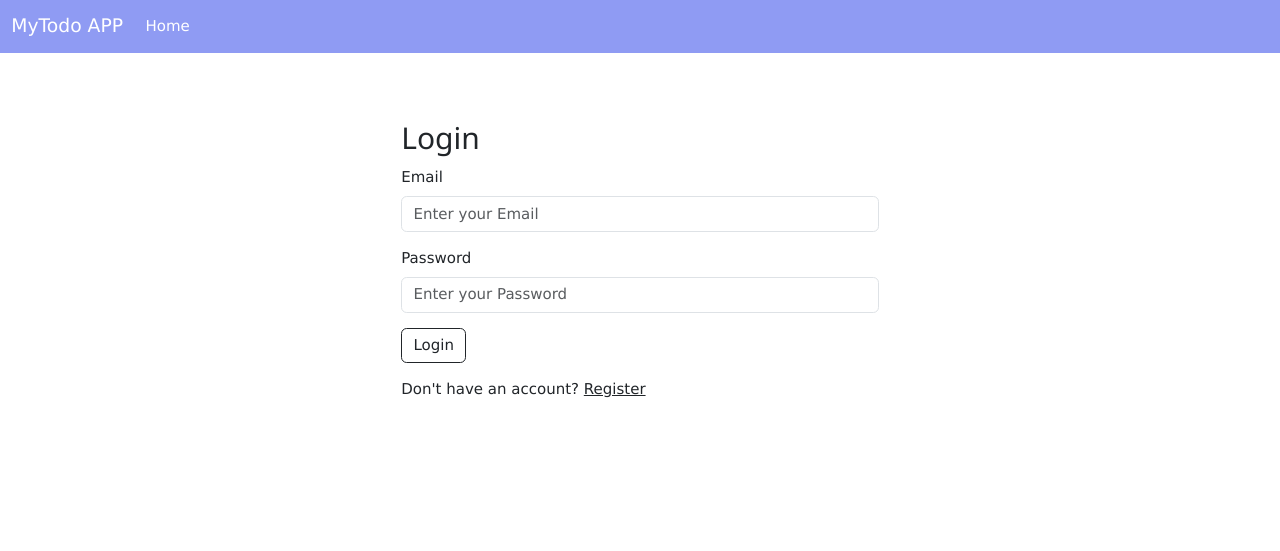
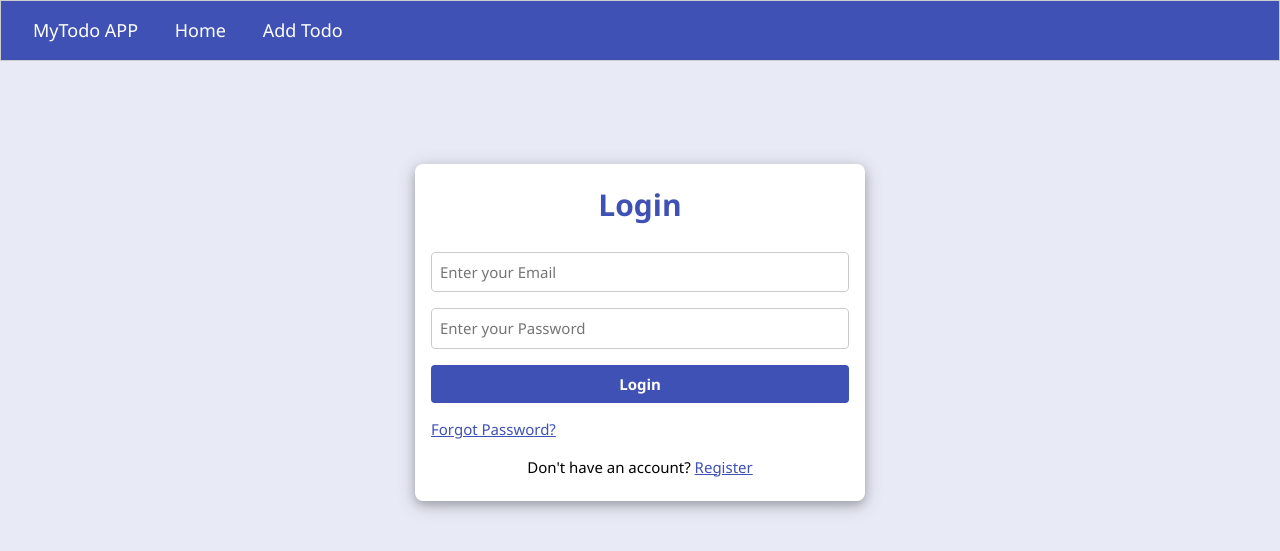
Before and after one commit to Mitalykumari11/todo, a Flask app: page /login in a window 1280 px wide. Shown: the top 551 px of the page. Run offline with Flask 3, Linux system fonts and the light colour scheme.

Commit message:
Initial commit

```diff
--- a/app.py
+++ b/app.py
@@ -1,6 +1,7 @@
 from flask import Flask, render_template, request, url_for, redirect, flash, session
 from sqlalchemy import text
-from datetime import datetime
+from datetime import datetime, timedelta, date
+from wtforms import DateField
 from sqlalchemy.exc import IntegrityError
 from werkzeug.security import generate_password_hash, check_password_hash
 import os
@@ -44,11 +45,15 @@ def submit():
         description = request.form.get('description')
         categories = request.form.get('categories')
         priority = request.form.get('priority')
+        due_date = request.form.get('due_date')
+
         if todotitle and categories:
-            current_time = datetime.now()
-            formatted_time = current_time.strftime("%Y-%m-%dT%H:%M:%S")
+            current_time = date.today()
+            formatted_time = current_time.isoformat()
+
+
             with engine.connect() as con:
-                rs = con.execute(text(f'INSERT INTO todoitem (categories, priority, title, description, user_id, created, lastUpdated) values ("{categories}", "{priority}" ,"{todotitle}", "{description}", {uid}, "{formatted_time}", "{formatted_time}");'))
+                rs = con.execute(text(f'INSERT INTO todoitem (categories, priority, title, description, user_id, created, lastUpdated, due_date) values ("{categories}", "{priority}" ,"{todotitle}", "{description}", {uid}, "{formatted_time}", "{formatted_time}" ,"{due_date}");'))
                 con.commit()
                 flash('Successfully submit data!', 'green')
 
@@ -67,10 +72,13 @@ def home():
         category = request.args.get('category')
         title = request.args.get('title')
         priority = request.args.get('priority')
+        due_date = request.args.get('due_date')
+        today = datetime.now().date()
+        tomorrow = today + timedelta(1)
 
         if title or category or priority:
             engine = get_connection()
-            query = f"SELECT id,categories , priority, title, description, created, lastUpdated FROM todoitem where user_id = {uid} and title like '%{title}%' "
+            query = f"SELECT id,categories , priority, title, description, created, lastUpdated, due_date FROM todoitem where user_id = {uid} and title like '%{title}%' "
             if priority:
                 query += f" and priority='{priority}' "
 
@@ -87,10 +95,10 @@ def home():
             engine = get_connection()
             with engine.connect() as con:
                 con.commit()
-                rs = con.execute(text(f"SELECT id,categories , priority, title, description, created, lastUpdated FROM todoitem where user_id = {uid} order by id desc") )
+                rs = con.execute(text(f"SELECT id,categories , priority, title, description, created, lastUpdated, due_date FROM todoitem where user_id = {uid} order by id desc") )
             row = rs.fetchall()
 
-        return render_template('index.html', todos=row ,title=title, category=category , priority=priority)
+        return render_template('index.html', todos=row ,title=title, category=category , priority=priority, today=today, tomorrow=tomorrow)
 
 
 @app.route('/delete/<id>')
@@ -114,17 +122,22 @@ def update(id):
     uid = session.get("user_id")
     if not uid:
         return redirect(url_for("login"))
+    engine = get_connection()
+    current_time = datetime.now()
+    formatted_time = current_time.strftime("%Y-%m-%d")
 
-    engine = get_connection()
     with engine.connect() as con:
             con.commit()
-            rs = con.execute(text(f"SELECT id,  categories,  priority,  title,  description , user_id FROM todoitem where id={id} and user_id = {uid}") )
+            rs = con.execute(text(f"SELECT id,  categories,  priority,  title,  description , due_date,  user_id FROM todoitem where id={id} and user_id = {uid}") )
     row = rs.fetchall()
     if not row:
         flash('you are not updated')
         redirect(url_for('home'))
 
-    return render_template('update.html', todo=row[0])
+    todo = row[0]
+    due_date = todo[5].strftime("%Y-%m-%d") if todo[5] else ""
+
+    return render_template('update.html', todo=row[0], today=formatted_time, due_date= due_date  )
 
 @app.route('/updateSubmit', methods=['GET', 'POST'])
 def updatesubmit():
@@ -139,9 +152,11 @@ def updatesubmit():
         description = request.form.get('description')
         categories = request.form.get('categories')
         priority = request.form.get('priority')
+        due_date = request.form.get('due_date')
+        print(due_date)
         if todotitle and categories:
             with engine.connect() as con:
-                rs = con.execute(text(f'update todoitem set   categories = "{categories}", priority = "{priority}", title = "{todotitle}", description = "{description}"  where id = {id} and user_id = {uid}'))
+                rs = con.execute(text(f'update todoitem set   categories = "{categories}", priority = "{priority}", title = "{todotitle}", description = "{description}", due_date = "{due_date}" where id = {id} and user_id = {uid}'))
                 con.commit()
             if rs.rowcount > 0:
                 flash('Successfully updated data!', 'green')
--- a/templates/base.html
+++ b/templates/base.html
@@ -5,61 +5,117 @@
   <meta charset="utf-8">
   <meta name="viewport" content="width=device-width, initial-scale=1">
   <title>Todo App</title>
-  <link href="https://cdn.jsdelivr.net/npm/bootstrap@5.3.7/dist/css/bootstrap.min.css" rel="stylesheet"
-    integrity="sha384-LN+7fdVzj6u52u30Kp6M/trliBMCMKTyK833zpbD+pXdCLuTusPj697FH4R/5mcr" crossorigin="anonymous">
+  <!-- <link href="https://cdn.jsdelivr.net/npm/bootstrap@5.3.7/dist/css/bootstrap.min.css" rel="stylesheet"
+    integrity="sha384-LN+7fdVzj6u52u30Kp6M/trliBMCMKTyK833zpbD+pXdCLuTusPj697FH4R/5mcr" crossorigin="anonymous"> -->
   <link rel="stylesheet" href="https://www.w3schools.com/w3css/5/w3.css">
 </head>
 
 <body>
 
 
-  <nav class="navbar navbar-expand-lg navbar-dark" style="background-color: #8f9bf3;">
-    <div class="container-fluid">
-      <a class="navbar-brand" href="{{url_for('home')}}">MyTodo APP</a>
-      <button class="navbar-toggler" type="button" data-bs-toggle="collapse" data-bs-target="#navbarNavDropdown"
-        aria-controls="navbarNavDropdown" aria-expanded="false" aria-label="Toggle navigation">
-        <span class="navbar-toggler-icon"></span>
+  <nav class="navbar navbar-expand-lg navbar-dark w3-display-container">
+
+    <div  class="w3-container w3-indigo w3-large w3-border w3-padding">
+      <a href="{{url_for('home')}}" class="w3-bar-item w3-button w3-mobile">MyTodo APP</a>
+
+      <a href="#" class="w3-bar-item w3-button w3-mobile">Home</a>
+
+
+
+      <button onclick="document.getElementById('id01').style.display='block'" class="w3-button   w3-text-small">
+        Add Todo
       </button>
-      <div class="collapse navbar-collapse" id="navbarNavDropdown">
-        <ul class="navbar-nav">
-          <li class="nav-item">
-            <a class="nav-link active" aria-current="page" href="#">Home</a>
-          </li>
-          {% if session.get('user_id') %}
 
-          <li class="nav-item y-2 my-lg-0 ">
-            <a class="nav-link active "  aria-current="page" href="/logout">Logout</a>
-          </li>
+      <div id="id01" class="w3-modal">
+        <div class="w3-modal-content w3-animate-top w3-card-4" style="width:50%; max-width:600px;">
+          <header class="w3-container w3-indigo">
+            <span onclick="document.getElementById('id01').style.display='none'"
+              class="w3-button w3-display-topright">&times;</span>
+            <h2 style="font-size:18px;">Add Todo</h2>
+          </header>
 
-          {% endif %}
-        </ul>
-        {% if session.get('user_name') %}
-          <span>
-            Hi {{session.get('user_name')}}!
-          </span>
-          {% endif %}
+          <div class="w3-container" style="font-size:15px;">
+           <form action="{{ url_for('submit') }}" method="POST" class="w3-container w3-margin w3-padding-16 ">
+
+              <label class="w3-text-blue"><b>Category</b></label>
+              <select class="w3-select w3-border w3-round" name="categories" required>
+                <option value="" disabled selected>Choose your option</option>
+                <option value="Work">Work</option>
+                <option value="Personal">Personal</option>
+                <option value="Other">Other</option>
+              </select>
+
+              <br><br>
+              <label for="priority" class="w3-text-blue"><b>Priority</b></label>
+              <select class="w3-select w3-border w3-round w3-light-grey" name="priority" required>
+                <option value="" disabled selected>Select priority</option>
+                <option value="Low">Low</option>
+                <option value="Medium">Medium</option>
+                <option value="High">High</option>
+              </select>
+
+              <br><br>
+              <label for="todotitle" class="w3-text-blue"><b>Todo Title</b></label>
+              <input type="text" class="w3-input w3-border w3-round" name="todotitle" id="todotitle" required>
+
+              <br>
+              <label for="description" class="w3-text-blue"><b>Description</b></label>
+              <input type="text" class="w3-input w3-border w3-round" name="description">
+
+              <br>
+              <label for="due_date" class="w3-text-blue"><b>Due Date</b></label>
+              <input type="date" id="due_date" class="w3-input w3-border w3-round" name="due_date" min="{{today}}">
+
+              <br><br>
+              <button type="submit" class="w3-button w3-blue w3-round" style="font-size:14px;">
+                <b>Submit</b>
+              </button>
+            </form>
+          </div>
+        </div>
       </div>
+
+
+
+      {% if session.get('user_id') %}
+      <a href="/logout" class="w3-bar-item w3-button w3-right w3-mobile ">Logout</a>
+      {% endif %}
+
+      {% if session.get('user_name') %}
+      <button class="w3-bar-item w3-right w3-mobile w3-center w3-padding" style="height: 40px;">
+        Hi {{session.get('user_name')}}!
+      </button>
+      {% endif %}
+
     </div>
+
   </nav>
 
   <br>
+
   <div class="container mt-2">
     {% with messages = get_flashed_messages(with_categories=true) %}
     {% if messages %}
     {% for category, message in messages %}
     <div class="w3-panel w3-{{category}} w3-display-container">
       <span onclick="this.parentElement.style.display='none'"
-      class="w3-button w3-large w3-display-topright">&times;</span>
+        class="w3-button w3-large w3-display-topright">&times;</span>
       <p>{{ message }}</p>
     </div>
-  {% endfor %}
-  {% endif %}
-  {% endwith %}
+    {% endfor %}
+    {% endif %}
+    {% endwith %}
   </div>
 
 
   {% block body %}
   {% endblock body %}
+
+  <script>
+document.querySelector('form[action="{{ url_for("submit") }}"]').addEventListener('submit', function(){
+    document.getElementById('id01').style.display='none';
+});
+</script>
 </body>
 
 </html>
--- a/templates/login.html
+++ b/templates/login.html
@@ -1,24 +1,74 @@
 {% extends 'base.html' %}
 {% block body %}
 
-<div class="container my-5" style="max-width: 500px;">
-    <h2>Login</h2>
+<!DOCTYPE html>
+<html lang="en">
 
+<head>
+    <meta charset="UTF-8">
+    <meta name="viewport" content="width=device-width, initial-scale=1.0">
+    <title>Login</title>
+    <link rel="stylesheet" href="https://www.w3schools.com/w3css/4/w3.css">
+    <style>
+        body {
+            background-color: #e8eaf6;
+            /* light indigo background */
+            font-family: "Segoe UI", Tahoma, Geneva, Verdana, sans-serif;
+        }
+
+        .login-container {
+            max-width: 450px;
+            margin: 80px auto;
+        }
+
+        h2 {
+            text-align: center;
+            margin-bottom: 25px;
+            color: #3f51b5;
+        }
+
+        .w3-btn-custom {
+            width: 100%;
+            background-color: #3f51b5;
+            color: #fff;
+            font-weight: bold;
+        }
+
+        .w3-btn-custom:hover {
+            background-color: #303f9f;
+        }
+
+        .register-link {
+            text-align: center;
+            margin-top: 15px;
+        }
+
+        .w3-input {
+            margin-bottom: 15px;
+        }
+    </style>
+</head>
+
+<body>
+
+    <div class="login-container w3-card-4 w3-padding w3-white w3-round-large">
+        <h2><b>Login</b></h2>
 
         <form method="POST" action="/login">
+            <input type="email" name="email" class="w3-input w3-border w3-round w3-margin-bottom"
+                placeholder="Enter your Email" required>
+            <input type="password" name="password" class="w3-input w3-border w3-round w3-margin-bottom"
+                placeholder="Enter your Password" required>
+            <button type="submit" class="w3-btn w3-btn-custom w3-round">Login</button>
+            <p class="forgot-link" style="color:#3f51b5;"><a href="/forgotpassword">Forgot Password?</a></p>
+        </form>
 
-        <div class="mb-3">
-            <label for="email" class="form-label">Email</label>
-            <input type="email" name="email" class="form-control" id="email" placeholder="Enter your Email" required>
+        <p class="register-link">Don't have an account? <a href="/register" style="color:#3f51b5;">Register</a></p>
     </div>
 
-        <div class="mb-3">
-            <label for="password" class="form-label">Password</label>
-            <input type="password" name="password" class="form-control" id="password" placeholder="Enter your Password" required>
-        </div>
-        <button type="submit" class="btn btn-outline-dark">Login</button>
-        <p class="mt-3">Don't have an account? <a href="/register">Register</a></p>
-    </form>
+</body>
+
+</html>
 
 
 {% endblock body %}
```
Also changed, not shown: templates/forgotpassword.html (added, +35 -0 lines), templates/index.html (+80 -120 lines), templates/register.html (+43 -18 lines), templates/update.html (+33 -56 lines). Lines whose indentation alone changed are shown as unchanged.
